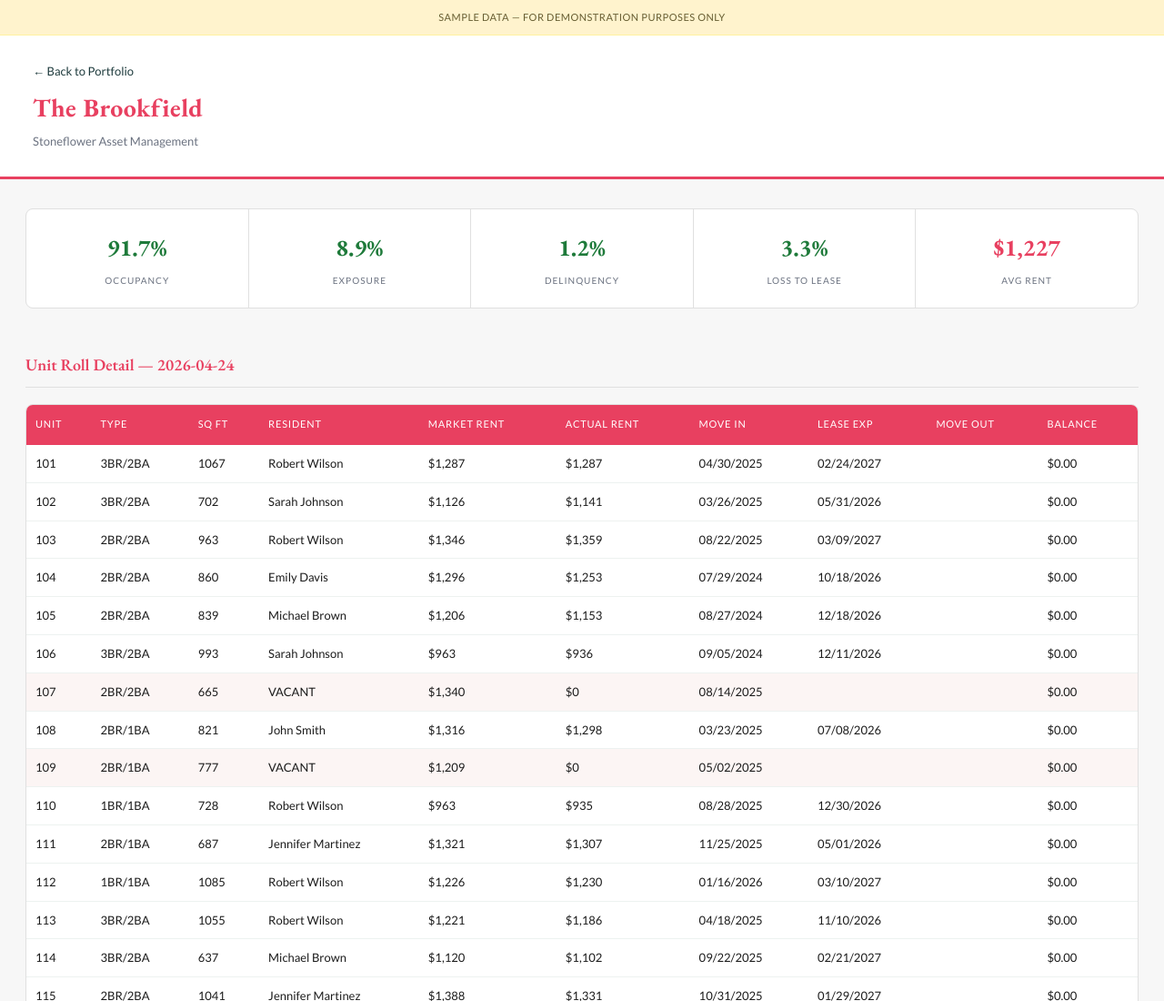
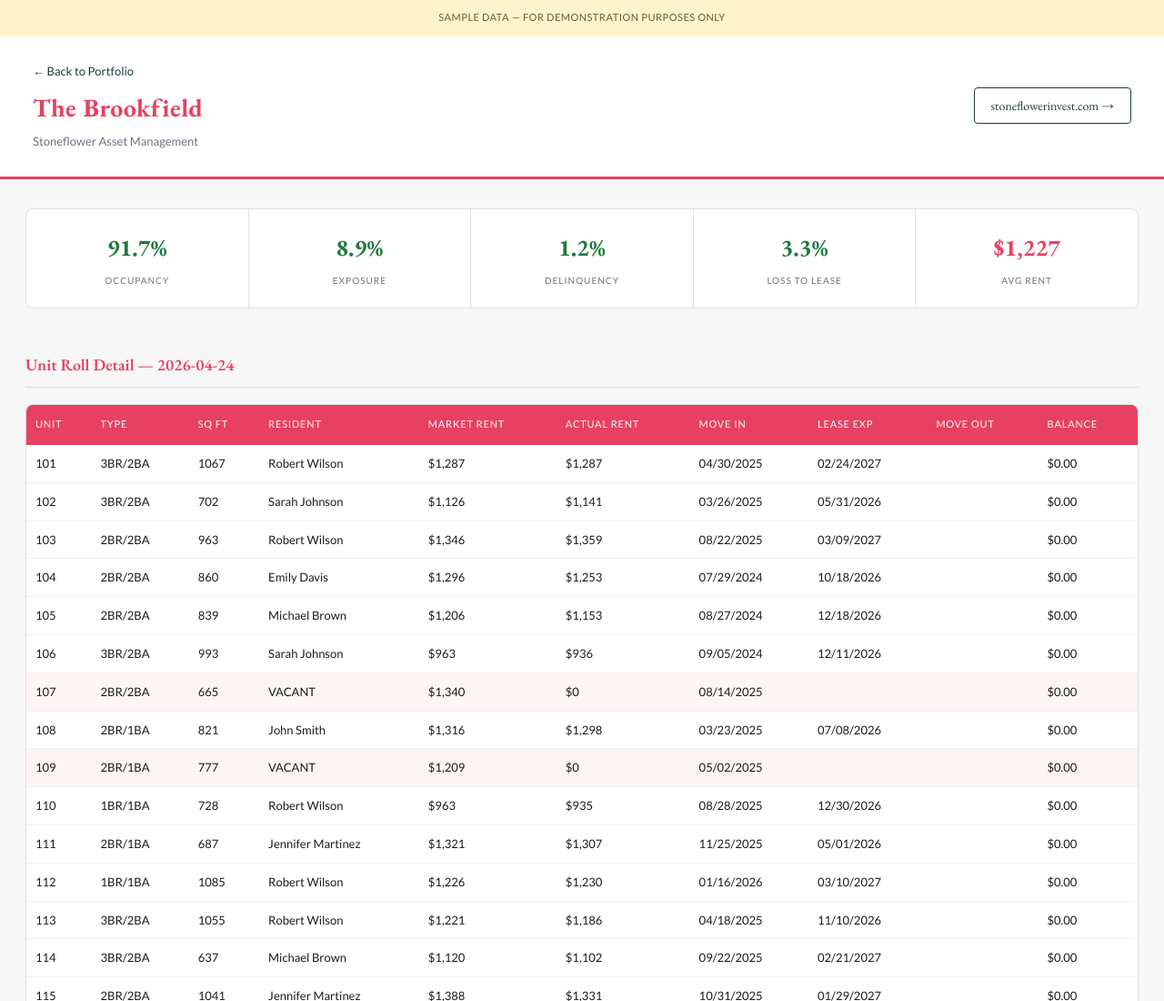
Before and after one commit to austin907/portfolio-demo, a plain HTML site: page demo_property_brookfield.html in a window 1280 px wide. Shown: the top 1100 px of the page at 91% size. Drawn offline with nearby package versions, Linux system fonts and the light colour scheme.

Commit message:
Add files via upload

```diff
--- a/demo_property_brookfield.html
+++ b/demo_property_brookfield.html
@@ -29,6 +29,12 @@ body{background:var(--bg);color:var(--text);font-family:'Lato',sans-serif;font-s
   display:inline-flex;align-items:center;gap:6px;color:var(--accent);text-decoration:none;font-size:13px;
   font-weight:500;transition:color 0.2s;margin-bottom:8px;
 }
+.site-link{
+  font-family:'EB Garamond',Georgia,serif;font-size:14px;color:var(--accent);text-decoration:none;
+  border:1px solid var(--accent);padding:8px 18px;border-radius:4px;white-space:nowrap;
+  transition:background 0.2s,color 0.2s;
+}
+.site-link:hover{background:var(--accent);color:#FFFFFF;}
 .back-link:hover{color:var(--prop-color);}
 .container{max-width:1280px;margin:0 auto;padding:32px 28px;}
 .section{margin-bottom:48px;}
@@ -97,6 +103,7 @@ body{background:var(--bg);color:var(--text);font-family:'Lato',sans-serif;font-s
     <h1>The Brookfield</h1>
     <div class="subtitle">Stoneflower Asset Management</div>
   </div>
+  <a href="https://www.stoneflowerinvest.com" target="_blank" class="site-link">stoneflowerinvest.com →</a>
 </div>
 
 <div class="container">
```
Also changed, not shown: demo_property_cypress.html (+7 -0 lines), demo_property_magnolia.html (+7 -0 lines), demo_property_meridian.html (+7 -0 lines), index.html (+7 -0 lines).
